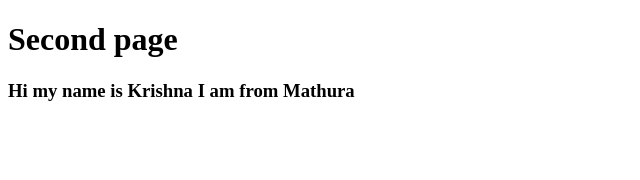
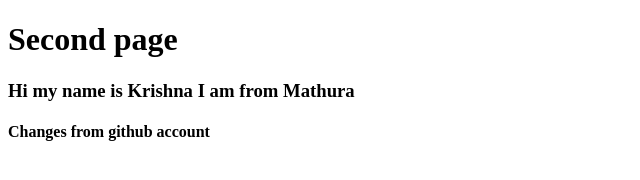
Before and after one commit to Abhisek753/Git_Class_Oct_Demo, a plain HTML site: page app.html in a window 1280 px wide. Shown: the whole page, without its empty margins (0-640 px from the left). Drawn offline with Linux system fonts and the light colour scheme.

Commit message:
test commit for pull

```diff
--- a/app.html
+++ b/app.html
@@ -8,5 +8,6 @@
 <body>
     <h1>Second page</h1>
     <h3>Hi my name is Krishna I am from Mathura</h3>
+    <h4>Changes from github account</h4>
 </body>
 </html>
```
